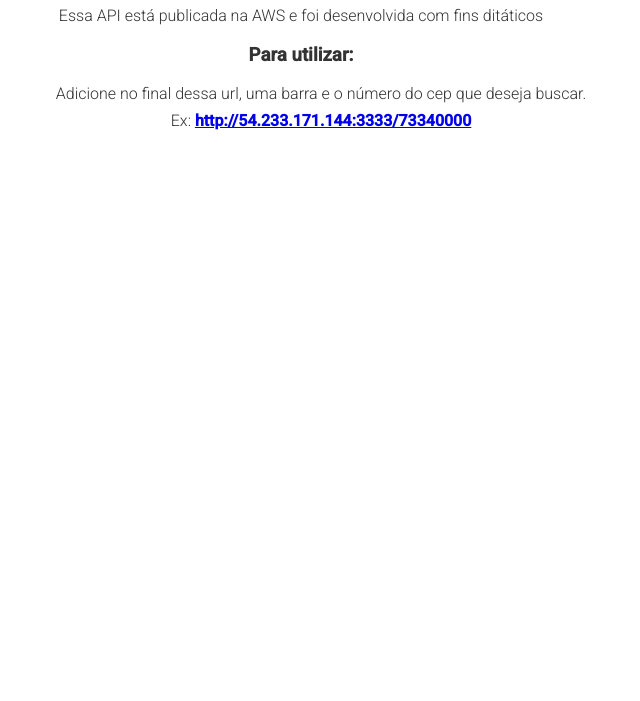
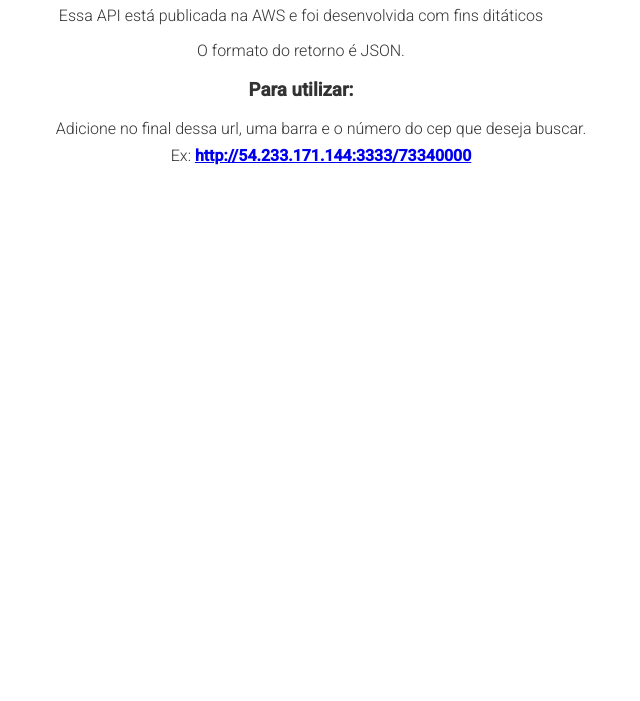
Before and after one commit to tjdesigner/ZipCodeApi, a website: page src/index.html in a window 1280 px wide. Shown: the part 99-800 px from the top of the page, without its empty margins (339-979 px from the left). Drawn offline with Linux system fonts and the light colour scheme.

Commit message:
add file html for initial page

```diff
--- a/src/index.html
+++ b/src/index.html
@@ -42,6 +42,9 @@
       <div class="content">
         <h1>Olá! Bem-vindo API busca por cep</h1>
         <p>Essa API está publicada na AWS e foi desenvolvida com fins ditáticos</p>
+        <p>
+          O formato do retorno é JSON.
+        </p>
         <h3>Para utilizar:</h3>
         <p>
           <ul>
```
